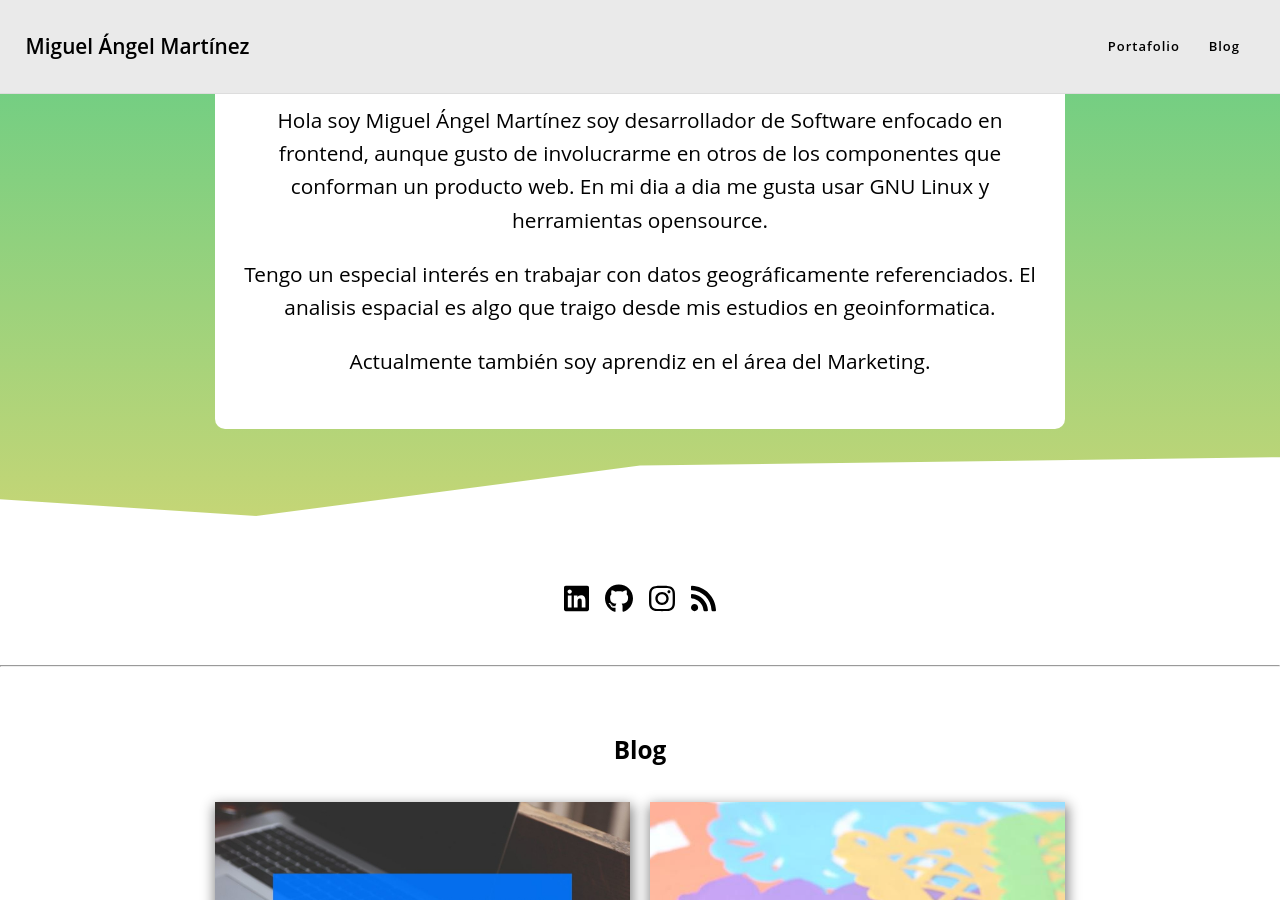
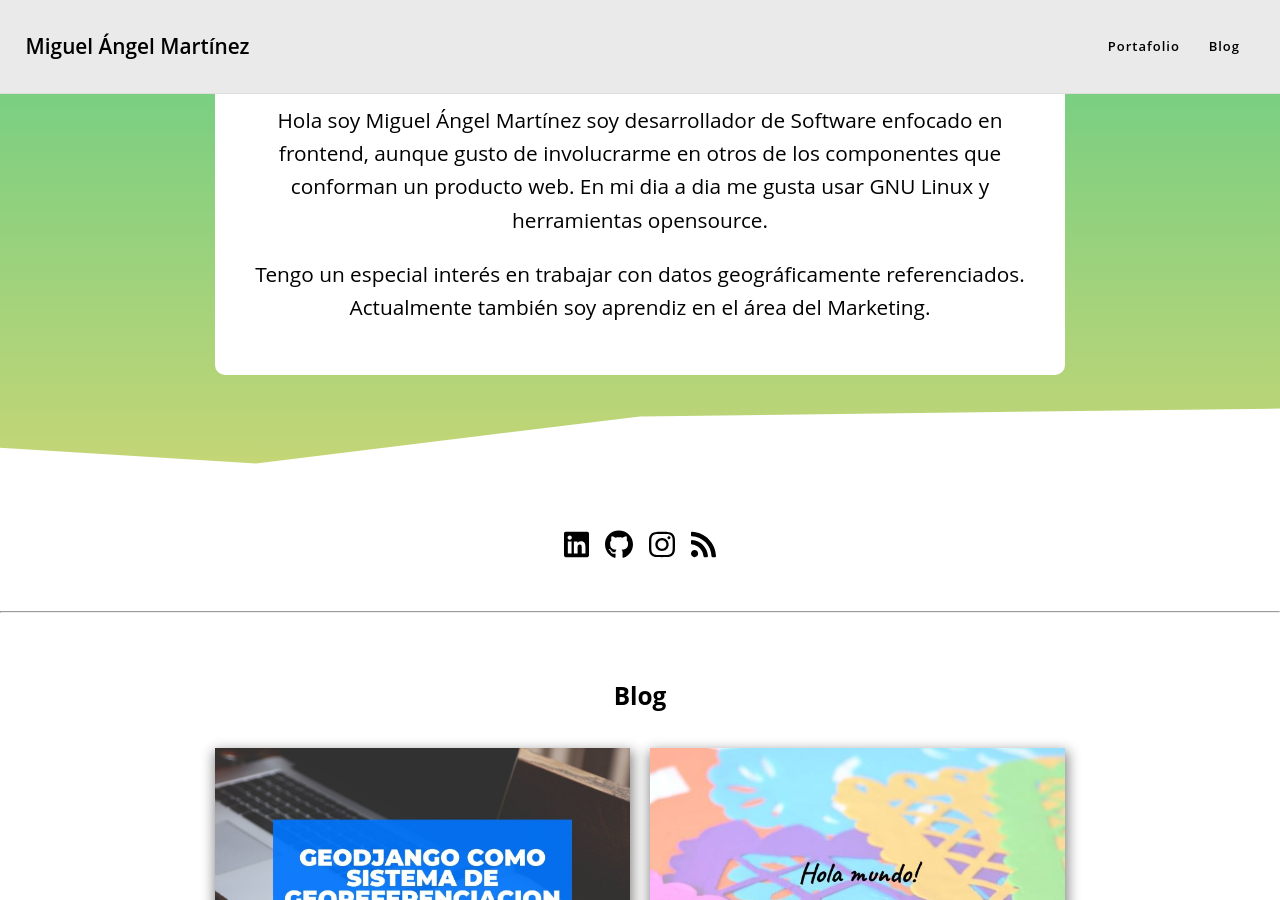
Before and after one commit to migueldnt/migueldnt.dev, a Jekyll site: the page built from index.md, in a window 1280 px wide and 900 px high, scrolled down 362 px. Built offline with Jekyll 4.4.1, drawn with Linux system fonts in a browser that asks for light colours.

Commit message:
actualizacion resena

```diff
--- a/index.md
+++ b/index.md
@@ -5,6 +5,4 @@ title: Miguel Angel Martinez Gonzalez
 
 Hola soy Miguel Ángel Martínez soy desarrollador de Software enfocado en frontend, aunque gusto de involucrarme en  otros de los componentes que conforman un producto web. En mi dia a dia me gusta usar GNU Linux y herramientas opensource.
 
-Tengo un especial interés en trabajar con datos geográficamente referenciados. El analisis espacial es algo que traigo desde mis estudios en geoinformatica.
-
-Actualmente también soy aprendiz en el área del Marketing.
+Tengo un especial interés en trabajar con datos geográficamente referenciados. Actualmente también soy aprendiz en el área del Marketing.
```
